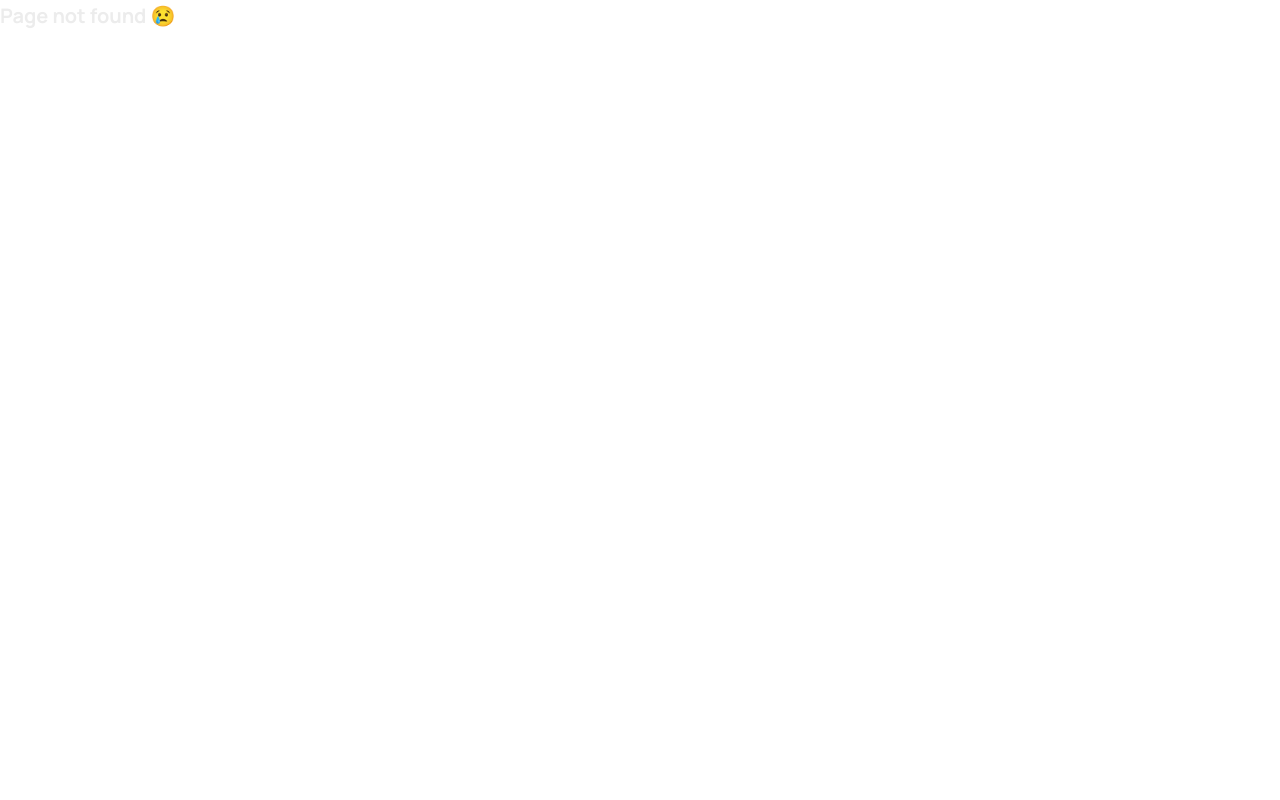
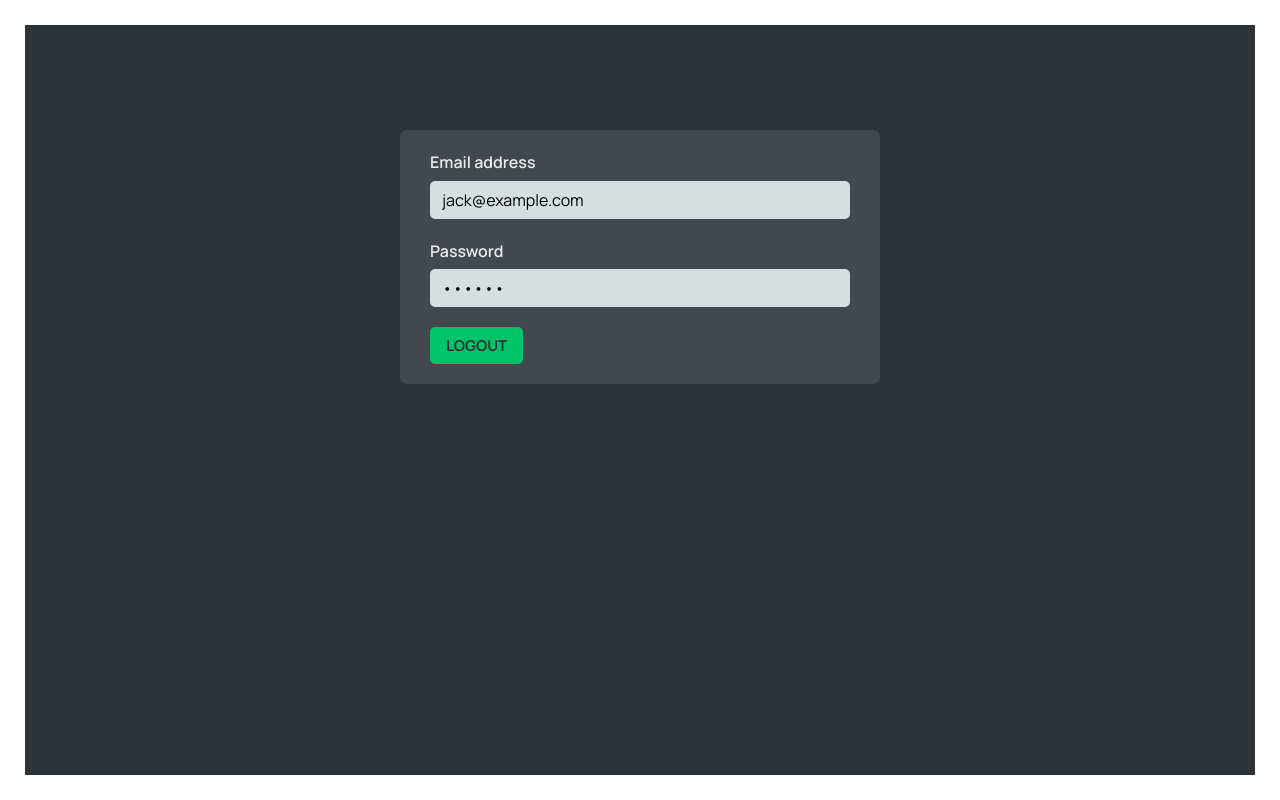
Before and after one commit to Qutred/worldwise, a React (Vite) app: page /login in a window 1280 px wide. Before the commit this address had no page. Built offline with nearby package versions, Linux system fonts and the light colour scheme; data requests are answered from the project's data file.

Commit message:
added fake authentication and protected route

```diff
--- a/src/App.jsx
+++ b/src/App.jsx
@@ -12,18 +12,29 @@ import CoutryList from './components/CountryList'
 import City from './components/City'
 import Form from './components/Form'
 import {CitiesProvider} from './contexts/CitiesContext'
+import {AuthProvider} from './contexts/FakeAuthContext'
+import Login from './pages/Login'
+import ProtectedRoute from './pages/ProtectedRoute'
 
 const BASE_URL = 'http://localhost:9000'
 
 const App = () => {
   return (
+    <AuthProvider>
       <CitiesProvider>
         <BrowserRouter>
           <Routes>
             <Route index element={<Homepage />} />
             <Route path='product' element={<Product />} />
             <Route path='pricing' element={<Pricing />} />
-          <Route path='app' element={<AppLayout />}>
+            <Route path='login' element={<Login />} />
+            <Route
+              path='app'
+              element={
+                <ProtectedRoute>
+                  <AppLayout />
+                </ProtectedRoute>
+              }>
               <Route index element={<Navigate to='cities' replace />} />
               <Route path='cities' element={<CityList />} />
               <Route path='cities/:id' element={<City />} />
@@ -34,6 +45,7 @@ const App = () => {
           </Routes>
         </BrowserRouter>
       </CitiesProvider>
+    </AuthProvider>
   )
 }
 
--- a/src/components/User.jsx
+++ b/src/components/User.jsx
@@ -1,22 +1,24 @@
+import {useAuth} from '../contexts/FakeAuthContext'
+import Button from './Button'
 import styles from './User.module.css'
-
-const FAKE_USER = {
-  name: 'Jack',
-  email: 'jack@example.com',
-  password: 'qwerty',
-  avatar: 'https://i.pravatar.cc/100?u=zz',
-}
+import {useNavigate} from 'react-router-dom'
 
 function User() {
-  const user = FAKE_USER
+  const {user, logout} = useAuth()
+  const navigate = useNavigate()
 
-  function handleClick() {}
+  function handleClick() {
+    logout()
+    navigate('/')
+  }
 
   return (
     <div className={styles.user}>
       <img src={user.avatar} alt={user.name} />
       <span>Welcome, {user.name}</span>
-      <button onClick={handleClick}>Logout</button>
+      <Button type='primary' onClick={handleClick}>
+        Logout
+      </Button>
     </div>
   )
 }
--- /dev/null
+++ b/src/contexts/FakeAuthContext.jsx
@@ -0,0 +1,57 @@
+import {createContext, useContext, useReducer} from 'react'
+
+const AuthContext = createContext()
+
+const initialState = {
+  user: null,
+  isAuthenticated: false,
+}
+
+const reducer = (state, action) => {
+  switch (action.type) {
+    case 'login':
+      return {...state, isAuthenticated: true, user: action.payload}
+    case 'logout':
+      return {
+        ...state,
+        isAuthenticated: false,
+        user: null,
+      }
+    default:
+      throw new Error('Unknown action type')
+  }
+}
+
+const FAKE_USER = {
+  name: 'Jack',
+  email: 'jack@example.com',
+  password: 'qwerty',
+  avatar: 'https://i.pravatar.cc/100?u=zz',
+}
+
+const AuthProvider = ({children}) => {
+  const [{user, isAuthenticated}, dispatch] = useReducer(reducer, initialState)
+
+  const login = (email, password) => {
+    if (FAKE_USER.email === email && FAKE_USER.password === password)
+      dispatch({type: 'login', payload: FAKE_USER})
+  }
+
+  const logout = () => dispatch({type: 'logout'})
+
+  return (
+    <AuthContext.Provider value={{user, isAuthenticated, login, logout}}>
+      {children}
+    </AuthContext.Provider>
+  )
+}
+
+const useAuth = () => {
+  const context = useContext(AuthContext)
+
+  if (context === undefined)
+    throw new Error('AuthContext was used outside CitiesProvider')
+  return context
+}
+
+export {AuthProvider, useAuth}
--- a/src/pages/AppLayout.jsx
+++ b/src/pages/AppLayout.jsx
@@ -1,12 +1,14 @@
 import styles from './AppLayout.module.css'
 import Sidebar from '../components/Sidebar'
 import Map from '../components/Map'
+import User from '../components/User'
 
 const AppLayout = () => {
   return (
     <div className={styles.app}>
       <Sidebar />
       <Map />
+      <User />
     </div>
   )
 }
--- a/src/pages/Login.jsx
+++ b/src/pages/Login.jsx
@@ -1,37 +1,53 @@
-import styles from "./Login.module.css";
+import {useNavigate} from 'react-router-dom'
+import {useAuth} from '../contexts/FakeAuthContext'
+import styles from './Login.module.css'
+import {useEffect, useState} from 'react'
+import Button from '../components/Button'
 
 export default function Login() {
   // PRE-FILL FOR DEV PURPOSES
-  const [email, setEmail] = useState("jack@example.com");
-  const [password, setPassword] = useState("qwerty");
+  const [email, setEmail] = useState('jack@example.com')
+  const [password, setPassword] = useState('qwerty')
+
+  const {login, isAuthenticated} = useAuth()
+  const navigate = useNavigate()
+
+  const handleSubmit = e => {
+    e.preventDefault()
+    if (email && password) login(email, password)
+  }
+
+  useEffect(() => {
+    if (isAuthenticated) navigate('/app', {replace: true})
+  }, [isAuthenticated])
 
   return (
     <main className={styles.login}>
-      <form className={styles.form}>
+      <form className={styles.form} onSubmit={handleSubmit}>
         <div className={styles.row}>
-          <label htmlFor="email">Email address</label>
+          <label htmlFor='email'>Email address</label>
           <input
-            type="email"
-            id="email"
-            onChange={(e) => setEmail(e.target.value)}
+            type='email'
+            id='email'
+            onChange={e => setEmail(e.target.value)}
             value={email}
           />
         </div>
 
         <div className={styles.row}>
-          <label htmlFor="password">Password</label>
+          <label htmlFor='password'>Password</label>
           <input
-            type="password"
-            id="password"
-            onChange={(e) => setPassword(e.target.value)}
+            type='password'
+            id='password'
+            onChange={e => setPassword(e.target.value)}
             value={password}
           />
         </div>
 
         <div>
-          <button>Login</button>
+          <Button type='primary'>Logout</Button>
         </div>
       </form>
     </main>
-  );
+  )
 }
--- /dev/null
+++ b/src/pages/ProtectedRoute.jsx
@@ -0,0 +1,15 @@
+import React, {useEffect} from 'react'
+import {useAuth} from '../contexts/FakeAuthContext'
+import {useNavigate} from 'react-router-dom'
+
+const ProtectedRoute = ({children}) => {
+  const {isAuthenticated} = useAuth()
+  const navigate = useNavigate()
+
+  useEffect(() => {
+    if (!isAuthenticated) navigate('/')
+  }, [isAuthenticated, navigate])
+  return isAuthenticated ? children : null
+}
+
+export default ProtectedRoute
```
Lines whose indentation alone changed are shown as unchanged.
